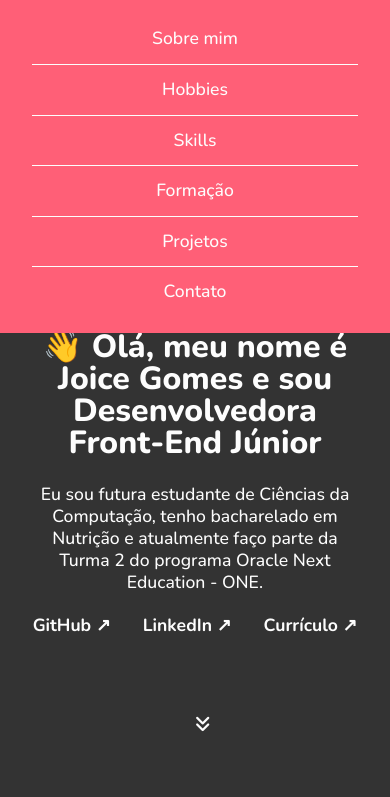
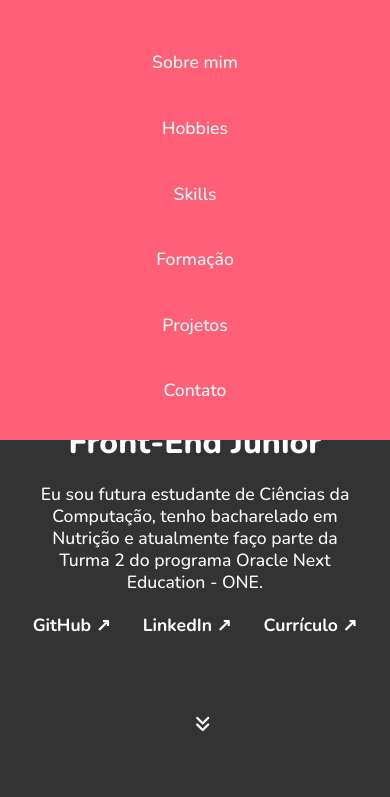
Before and after one commit to Joi-GN/my-portfolio, a plain HTML site: page index.html in a window 390 px wide. Both pictures are taken after a click on the element 340 px from the left and 30 px from the top of the page. Shown: the part 47-844 px from the top of the page. Drawn offline with nearby package versions, Linux system fonts and the light colour scheme.

Commit message:
mobile menu updated

```diff
--- a/assets/css/header/menu-list.css
+++ b/assets/css/header/menu-list.css
@@ -1,28 +1,30 @@
 .menu__list__item:hover {
   text-decoration: underline;
-}
-
-.open .menu__list {
-  display: block;
-  margin-top: 1rem;
-  text-align: center;
-  transform: translateY(0);
-  width: 100%;
-}
-
-.open .menu__list__item {
-  border-bottom: 1px solid var(--light-text-color);
-  padding-block: 1rem;
-}
-
-.open .menu__list__item:last-child {
-  border-bottom: none;
 }
 
 @media screen and (min-width: 0) {
   .menu__list {
     display: none;
     transform: translateY(-200%);
+  }
+
+  .open .menu__list {
+    display: block;
+    margin-top: 2rem;
+    text-align: center;
+    transform: translateY(0);
+    width: 100%;
+  }
+
+  .open .menu__list__item__link {
+    display: inline-block;
+    padding-block: 1.5rem;
+    width: 100%;
+  }
+
+  .open .menu__list__item:hover {
+    background-color: var(--main-color);
+    border-radius: 10px;
   }
 }
 
--- a/index.html
+++ b/index.html
@@ -55,12 +55,12 @@
         </div>
         <nav class="menu" id="nav-menu">
             <ul class="menu__list">
-                <li class="menu__list__item"><a href="#about-me">Sobre mim</a></li>
-                <li class="menu__list__item"><a href="#hobbies">Hobbies</a></li>
-                <li class="menu__list__item"><a href="#skills">Skills</a></li>
-                <li class="menu__list__item"><a href="#academic">Formação</a></li>
-                <li class="menu__list__item"><a href="#projects">Projetos</a></li>
-                <li class="menu__list__item"><a href="#contact">Contato</a></li>
+                <li class="menu__list__item"><a class="menu__list__item__link" href="#about-me">Sobre mim</a></li>
+                <li class="menu__list__item"><a class="menu__list__item__link" href="#hobbies">Hobbies</a></li>
+                <li class="menu__list__item"><a class="menu__list__item__link" href="#skills">Skills</a></li>
+                <li class="menu__list__item"><a class="menu__list__item__link" href="#academic">Formação</a></li>
+                <li class="menu__list__item"><a class="menu__list__item__link" href="#projects">Projetos</a></li>
+                <li class="menu__list__item"><a class="menu__list__item__link" href="#contact">Contato</a></li>
             </ul>
         </nav>
     </header>
```
